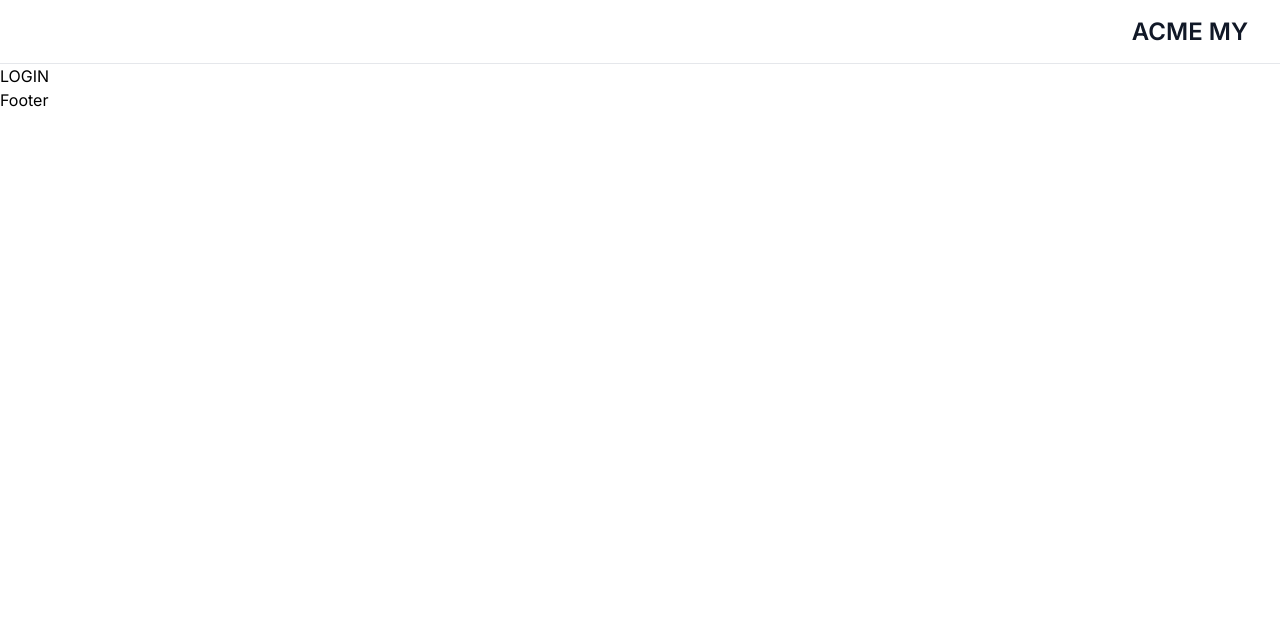
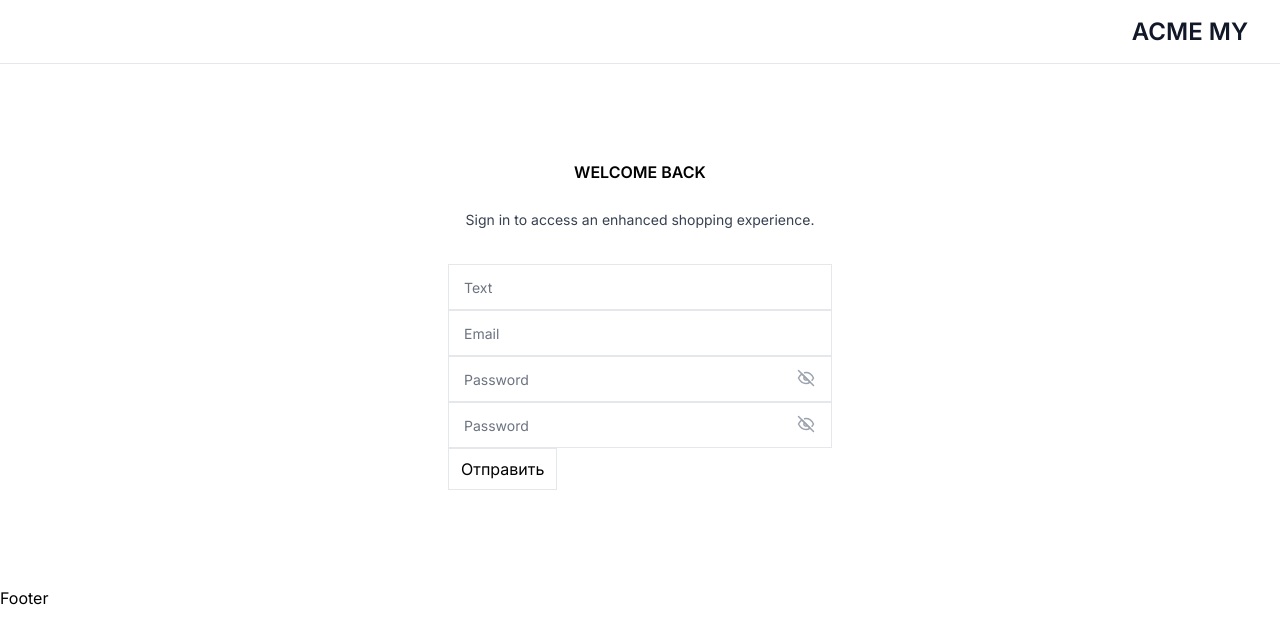
Before and after one commit to coldbloom/online_shop, a Next.js app in the folder client/: page /account/login in a window 1280 px wide. Shown: the top 642 px of the page. Built offline with nearby package versions, Linux system fonts and the light colour scheme.

Commit message:
add custom Input components

```diff
--- a/client/package.json
+++ b/client/package.json
@@ -10,12 +10,14 @@
   },
   "dependencies": {
     "@headlessui/react": "^1.7.17",
+    "@hookform/error-message": "^2.0.1",
     "autoprefixer": "10.4.15",
     "clsx": "^2.0.0",
     "next": "13.4.19",
     "postcss": "8.4.29",
     "react": "18.2.0",
     "react-dom": "18.2.0",
+    "react-hook-form": "^7.46.1",
     "tailwindcss": "3.3.3"
   }
 }
--- a/client/pages/account/login/index.js
+++ b/client/pages/account/login/index.js
@@ -1,10 +1,11 @@
 import React from 'react';
 import MainLayout from "@/src/components/layout";
+import Login from "@/src/components/login-template/login/Login";
 
 const Index = () => {
     return (
-        <div>
-            <h1>LOGIN</h1>
+        <div className='w-full flex justify-center py-24'>
+            <Login />
         </div>
     );
 };
--- a/client/src/components/login-template/login/Login.js
+++ b/client/src/components/login-template/login/Login.js
@@ -1,36 +1,50 @@
 import React from 'react';
+import {useForm} from "react-hook-form";
+import clsx from "clsx";
+import Input from "@/src/modules/common/components/Input"
+import Input2 from "@/src/modules/common/components/Input/Input2";
+const Login = () => {
+    const {register, handleSubmit, reset, formState: {errors, isValid}} = useForm();
 
-const Login = () => {
+    const onSubmit = data => {
+        console.log(JSON.stringify(data));
+        reset();
+    }
+
     return (
         <div className="max-w-sm w-full flex flex-col items-center">
             <h1 className="text-large-semi uppercase mb-6">Welcome back</h1>
             <p className="text-center text-base-regular text-gray-700 mb-8">
                 Sign in to access an enhanced shopping experience.
             </p>
-            <form className="w-full" onSubmit={onSubmit}>
-                <div className="flex flex-col w-full gap-y-2">
-                    {/*<Input*/}
-                    {/*    label="Email"*/}
-                    {/*    {...register("email", { required: "Email is required" })}*/}
-                    {/*    autoComplete="email"*/}
-                    {/*    errors={errors}*/}
-                    {/*/>*/}
-                    {/*<Input*/}
-                    {/*    label="Password"*/}
-                    {/*    {...register("password", { required: "Password is required" })}*/}
-                    {/*    type="password"*/}
-                    {/*    autoComplete="current-password"*/}
-                    {/*    errors={errors}*/}
-                    {/*/>*/}
-                </div>
-                {authError && (
-                    <div>
-                        <span className="text-rose-500 w-full text-small-regular">
-                          These credentials do not match our records
-                        </span>
-                    </div>
-                )}
-                {/*<Button className="mt-6">Enter</Button>*/}
+            <form className="w-full" onSubmit={handleSubmit(onSubmit)}>
+                <Input2
+                    label="Text"
+                    type='text'
+                    {...register('text1')}
+                />
+                <Input2
+                    label="Email"
+                    type='text'
+                    {...register('text2')}
+                />
+                <Input2
+                    label="Password"
+                    type='password'
+                    {...register('password')}
+                />
+                <Input
+                    label="Password"
+                    type='password'
+                    {...register('password')}
+                />
+                <button
+                    className={clsx('px-3 py-2 border bg-gray-90', {
+                        "backdrop-opacity-90": !isValid
+                    })}
+                    disabled={!isValid}>
+                    Отправить
+                </button>
             </form>
         </div>
     );
--- /dev/null
+++ b/client/src/modules/common/components/Input/Input2.jsx
@@ -0,0 +1,59 @@
+import React, {useRef, useState, useEffect, useImperativeHandle} from 'react';
+import Eye from "@/src/modules/common/icons/eye";
+import EyeOff from "@/src/modules/common/icons/eye-off";
+import clsx from "clsx";
+
+const Input2 = React.forwardRef((props, ref) => {
+    const {type, name, label, required, ...rest} = props;
+    const inputRef = useRef(null);
+    const [showPassword, setShowPassword] = useState(false);
+    const [inputType, setInputType] = useState(type);
+
+    useEffect(() => {
+        if (type === "password" && showPassword) {
+            setInputType("text");
+        }
+
+        if (type === "password" && !showPassword) {
+            setInputType("password");
+        }
+    }, [type, showPassword])
+
+    useImperativeHandle(ref, () => inputRef.current); /// без него мы onSubmit не работает!
+
+    return (
+        <>
+            <div className='relative z-0 w-full text-base-regular'>
+                <input
+                    type={inputType}
+                    name={name}
+                    placeholder=" " // для анимации лейбла при активном инпуте
+                    className={clsx(
+                        "pt-4 pb-1 block w-full px-4 mt-0 bg-transparent border appearance-none focus:outline-none focus:ring-0 focus:border-gray-400 border-gray-200"
+                    )}
+                    {...rest}
+                    ref={inputRef}
+                />
+                <label
+                    htmlFor={name}
+                    onClick={() => inputRef.current.focus()}
+                    className={clsx("mx-3 px-1 transition-all absolute duration-300 top-3 -z-1 origin-0 text-gray-500")}
+                >
+                    {label}
+                    {required && <span className="text-rose-500">*</span>}
+                </label>
+                {type === "password" && (
+                    <button
+                        type="button"
+                        onClick={() => setShowPassword(!showPassword)}
+                        className="text-gray-400 px-4 focus:outline-none transition-all duration-150 outline-none focus:text-gray-700 absolute right-0 top-3"
+                    >
+                        {showPassword ? <Eye /> : <EyeOff />}
+                    </button>
+                )}
+            </div>
+        </>
+    );
+});
+
+export default Input2;
--- a/client/src/modules/common/components/Input/index.js
+++ b/client/src/modules/common/components/Input/index.js
@@ -1,25 +1,86 @@
-import React, {useRef, useState, useEffect} from 'react';
+import { ErrorMessage } from "@hookform/error-message";
+import Eye from "@/src/modules/common/icons/eye";
+import EyeOff from "@/src/modules/common/icons/eye-off";
+import clsx from "clsx";
+import React, { useEffect, useImperativeHandle, useRef, useState } from "react";
+import { get } from "react-hook-form";
 
-const Index = ({ type, name, label, errors, touched, required, ...props}, ref) => {
+const Input = React.forwardRef((props, ref) => {
+    const { type, name, label, errors, touched, required, ...rest } = props;
     const inputRef = useRef(null);
     const [showPassword, setShowPassword] = useState(false);
     const [inputType, setInputType] = useState(type);
 
     useEffect(() => {
         if (type === "password" && showPassword) {
-            setInputType("text")
+            setInputType("text");
         }
 
         if (type === "password" && !showPassword) {
-            setInputType("password")
+            setInputType("password");
         }
-    }, [type, showPassword])
+    }, [type, showPassword]);
+
+    useImperativeHandle(ref, () => inputRef.current);
+
+    const hasError = get(errors, name) && get(touched, name);
 
     return (
         <div>
-
+            <div className="relative z-0 w-full text-base-regular">
+                <input
+                    type={inputType}
+                    name={name}
+                    placeholder=" "
+                    className={clsx(
+                        "pt-4 pb-1 block w-full px-4 mt-0 bg-transparent border appearance-none focus:outline-none focus:ring-0 focus:border-gray-400 border-gray-200",
+                        {
+                            "border-rose-500 focus:border-rose-500": hasError,
+                        }
+                    )}
+                    {...rest}
+                    ref={inputRef}
+                />
+                <label
+                    htmlFor={name}
+                    onClick={() => inputRef.current.focus()}
+                    className={clsx(
+                        "mx-3 px-1 transition-all absolute duration-300 top-3 -z-1 origin-0 text-gray-500",
+                        {
+                            "!text-rose-500": hasError,
+                        }
+                    )}
+                >
+                    {label}
+                    {required && <span className="text-rose-500">*</span>}
+                </label>
+                {type === "password" && (
+                    <button
+                        type="button"
+                        onClick={() => setShowPassword(!showPassword)}
+                        className="text-gray-400 px-4 focus:outline-none transition-all duration-150 outline-none focus:text-gray-700 absolute right-0 top-3"
+                    >
+                        {showPassword ? <Eye /> : <EyeOff />}
+                    </button>
+                )}
+            </div>
+            {hasError && (
+                <ErrorMessage
+                    errors={errors}
+                    name={name}
+                    render={({ message }) => {
+                        return (
+                            <div className="pt-1 pl-2 text-rose-500 text-xsmall-regular">
+                                <span>{message}</span>
+                            </div>
+                        );
+                    }}
+                />
+            )}
         </div>
     );
-};
+});
 
-export default Index;
+Input.displayName = "Input";
+
+export default Input;
--- /dev/null
+++ b/client/src/modules/common/icons/eye-off.jsx
@@ -0,0 +1,31 @@
+import React from "react"
+
+const EyeOff = ({size = "20", color = "currentColor", ...attributes}) => {
+    return (
+        <svg
+            width={size}
+            height={size}
+            viewBox="0 0 20 20"
+            fill="none"
+            xmlns="http://www.w3.org/2000/svg"
+            {...attributes}
+        >
+            <path
+                d="M8.56818 4.70906C9.0375 4.59921 9.518 4.54429 10 4.54543C14.7727 4.54543 17.5 9.99997 17.5 9.99997C17.0861 10.7742 16.5925 11.5032 16.0273 12.175M11.4455 11.4454C11.2582 11.6464 11.0324 11.8076 10.7815 11.9194C10.5306 12.0312 10.2597 12.0913 9.98506 12.0961C9.71042 12.101 9.43761 12.0505 9.18292 11.9476C8.92822 11.8447 8.69686 11.6916 8.50262 11.4973C8.30839 11.3031 8.15527 11.0718 8.05239 10.8171C7.94952 10.5624 7.899 10.2896 7.90384 10.0149C7.90869 9.74027 7.9688 9.46941 8.0806 9.2185C8.19239 8.9676 8.35358 8.74178 8.55455 8.55452M14.05 14.05C12.8845 14.9384 11.4653 15.4306 10 15.4545C5.22727 15.4545 2.5 9.99997 2.5 9.99997C3.34811 8.41945 4.52441 7.03857 5.95 5.94997L14.05 14.05Z"
+                stroke={color}
+                strokeWidth="1.5"
+                strokeLinecap="round"
+                strokeLinejoin="round"
+            />
+            <path
+                d="M2.5 2.5L17.5 17.5"
+                stroke={color}
+                strokeWidth="1.5"
+                strokeLinecap="round"
+                strokeLinejoin="round"
+            />
+        </svg>
+    )
+}
+
+export default EyeOff
--- /dev/null
+++ b/client/src/modules/common/icons/eye.jsx
@@ -0,0 +1,31 @@
+import React from "react"
+
+const Eye = ({size = "20", color = "currentColor", ...attributes}) => {
+    return (
+        <svg
+            width={size}
+            height={size}
+            viewBox="0 0 20 20"
+            fill="none"
+            xmlns="http://www.w3.org/2000/svg"
+            {...attributes}
+        >
+            <path
+                d="M2.5 9.99992C2.5 9.99992 5.22727 4.58325 10 4.58325C14.7727 4.58325 17.5 9.99992 17.5 9.99992C17.5 9.99992 14.7727 15.4166 10 15.4166C5.22727 15.4166 2.5 9.99992 2.5 9.99992Z"
+                stroke={color}
+                strokeWidth="1.5"
+                strokeLinecap="round"
+                strokeLinejoin="round"
+            />
+            <path
+                d="M9.99965 12.074C11.145 12.074 12.0735 11.1455 12.0735 10.0001C12.0735 8.85477 11.145 7.92627 9.99965 7.92627C8.85428 7.92627 7.92578 8.85477 7.92578 10.0001C7.92578 11.1455 8.85428 12.074 9.99965 12.074Z"
+                stroke={color}
+                strokeWidth="1.5"
+                strokeLinecap="round"
+                strokeLinejoin="round"
+            />
+        </svg>
+    )
+}
+
+export default Eye
```
Also changed, not shown: 1 other file (tests, documents, lock files or other folders).
